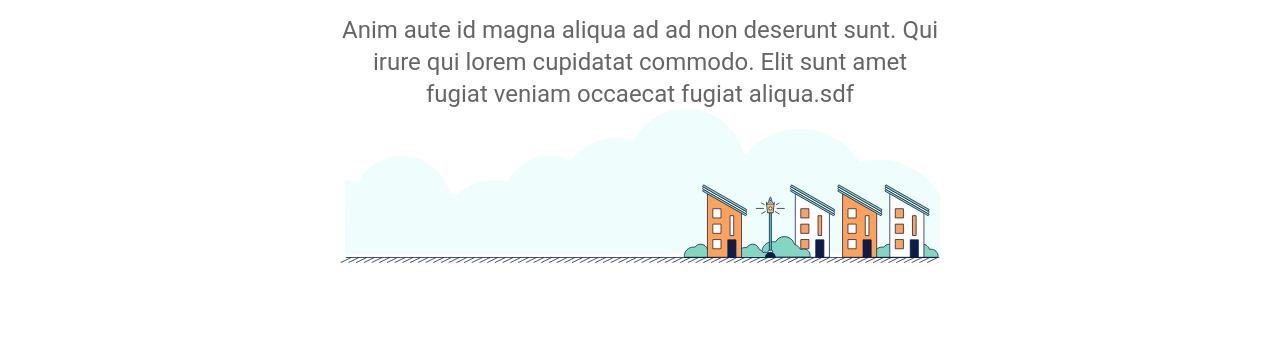
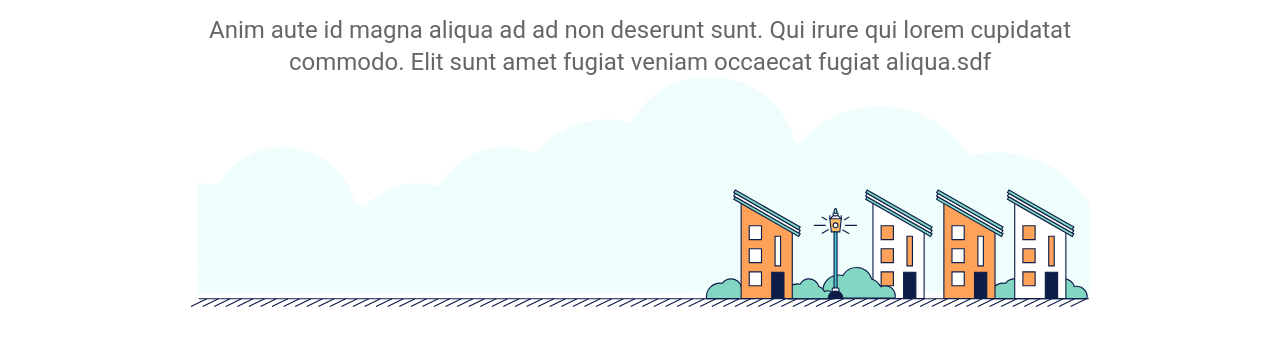
Before and after one commit to stephen-mckeown/belfastCoHousing, a Gatsby site: page / in a window 1280 px wide. Shown: the part 236-582 px from the top of the page. Built offline with nearby package versions, Linux system fonts and the light colour scheme; Gatsby itself is replaced by a stand-in of ours.

Commit message:
the stuff4

```diff
--- a/src/components/intro.js
+++ b/src/components/intro.js
@@ -8,7 +8,7 @@ import { StaticImage } from 'gatsby-plugin-image'
 // import * as styles from './hero.module.css'
 
 const Intro = () => (
-    <Container disableGutters maxWidth="sm" component="main" sx={{ pt: 8, pb: 6 }}>
+<Container disableGutters maxWidth="md" component="main" sx={{ pt: 8, pb: 6 }}>
     <Typography
       component="h2"
       variant="h3"
--- a/src/pages/index.js
+++ b/src/pages/index.js
@@ -10,12 +10,6 @@ const IndexPage = () => {
   return (
     <Layout pageTitle="Home">
       <Intro/>
-      {/* <p>We are Cohousing Belfast.</p>
-      <p>We believe in a future where housing is green and affordable.</p>
-      <StaticImage
-        alt="Belfast Brick Build Blue"
-        src="../images/belfastBlue.png"
-      />   */}
     </Layout>
   )
 }
```
Lines whose indentation alone changed are shown as unchanged.
